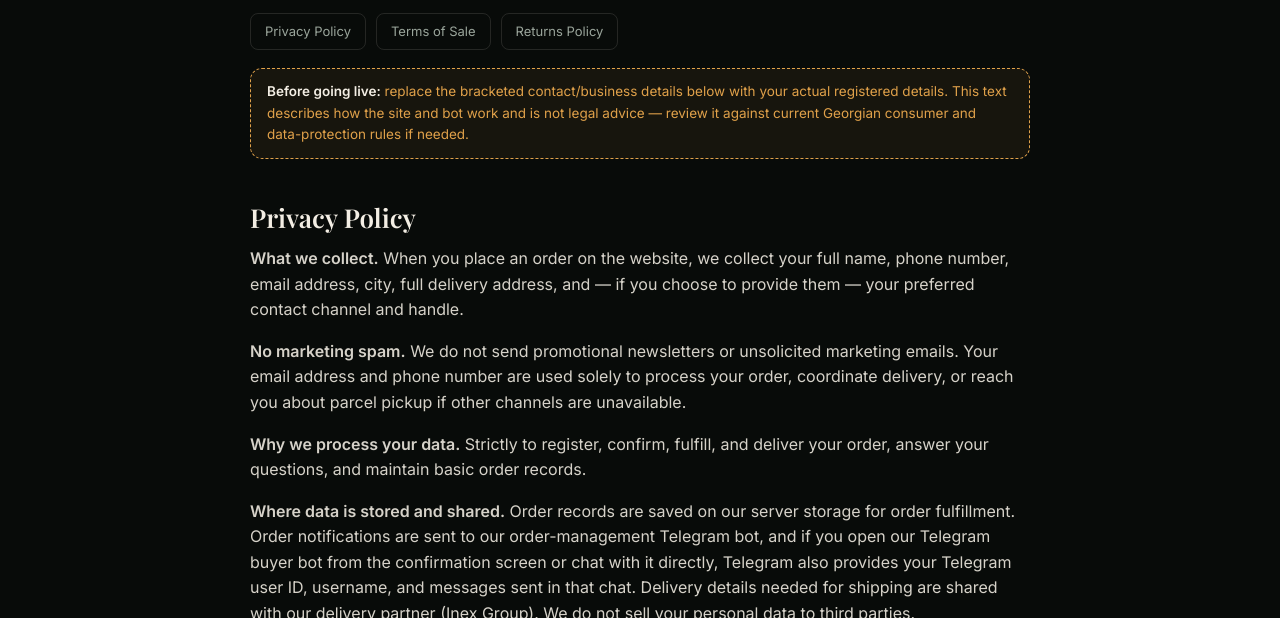
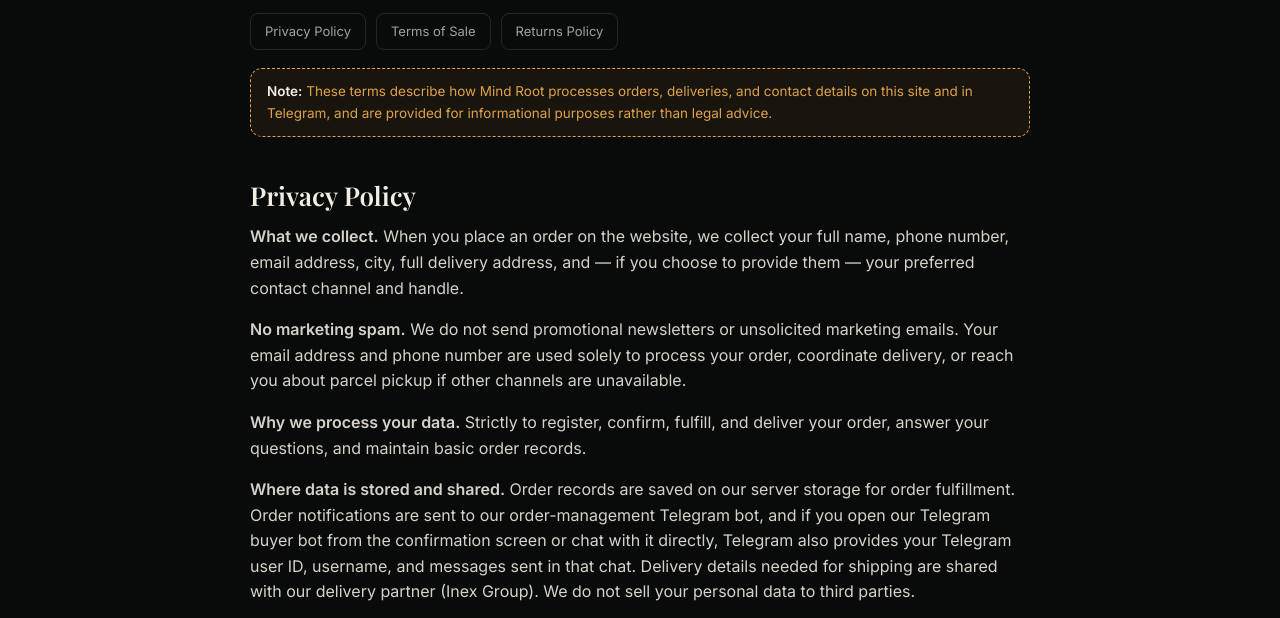
Before and after one commit to svirikk/mind-root, a plain HTML site: page public/legal.html in a window 1280 px wide. Shown: the part 172-790 px from the top of the page. Drawn offline with nearby package versions, Linux system fonts and the light colour scheme.

Commit message:
Revise fill-note for clarity on terms and conditions
Updated the fill-note section to clarify the purpose of the terms and conditions.

```diff
--- a/public/legal.html
+++ b/public/legal.html
@@ -33,7 +33,7 @@
     <a href="#terms">Terms of Sale</a>
     <a href="#returns">Returns Policy</a>
   </nav>
-  <div class="fill-note"><b>Before going live:</b> replace the bracketed contact/business details below with your actual registered details. This text describes how the site and bot work and is not legal advice — review it against current Georgian consumer and data-protection rules if needed.</div>
+  <div class="fill-note"><b>Note:</b> These terms describe how Mind Root processes orders, deliveries, and contact details on this site and in Telegram, and are provided for informational purposes rather than legal advice.</div>
 
   <h2 id="privacy">Privacy Policy</h2>
   <p><b>What we collect.</b> When you place an order on the website, we collect your full name, phone number, email address, city, full delivery address, and — if you choose to provide them — your preferred contact channel and handle.</p>
```
